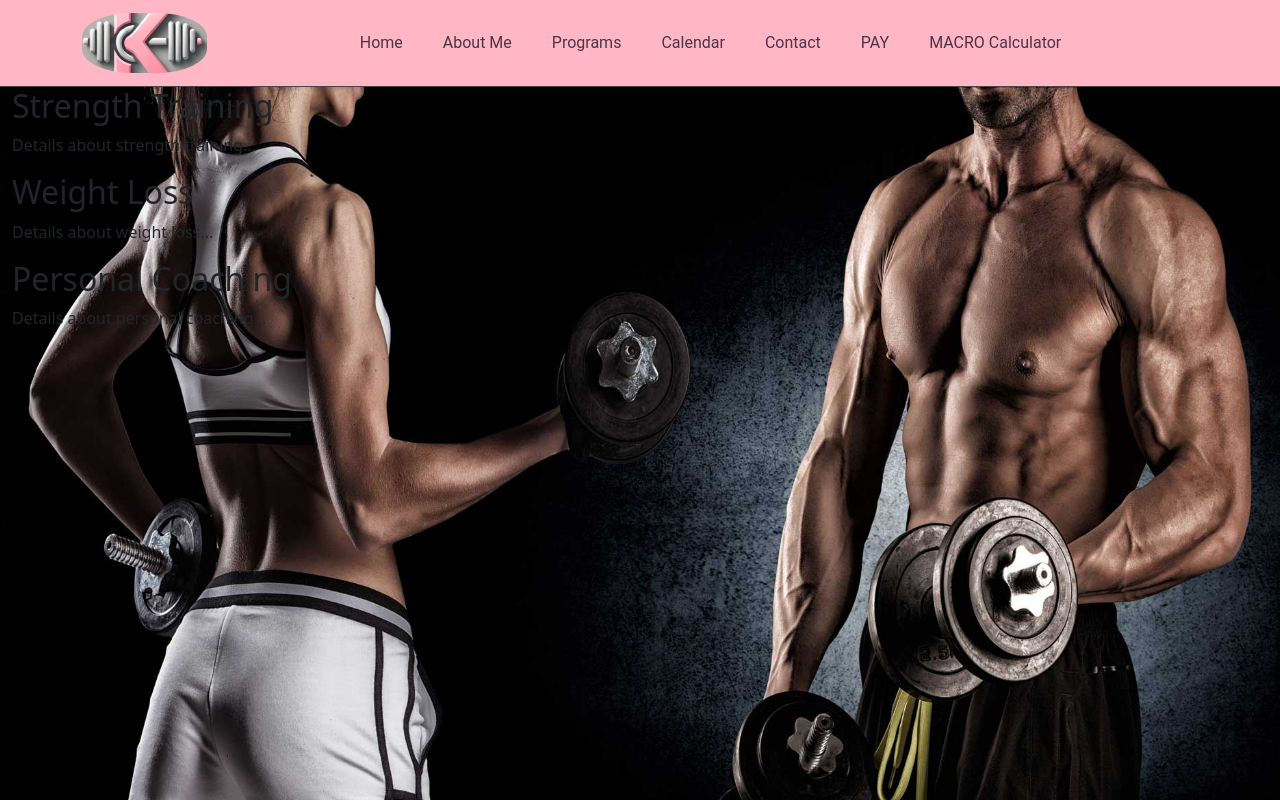
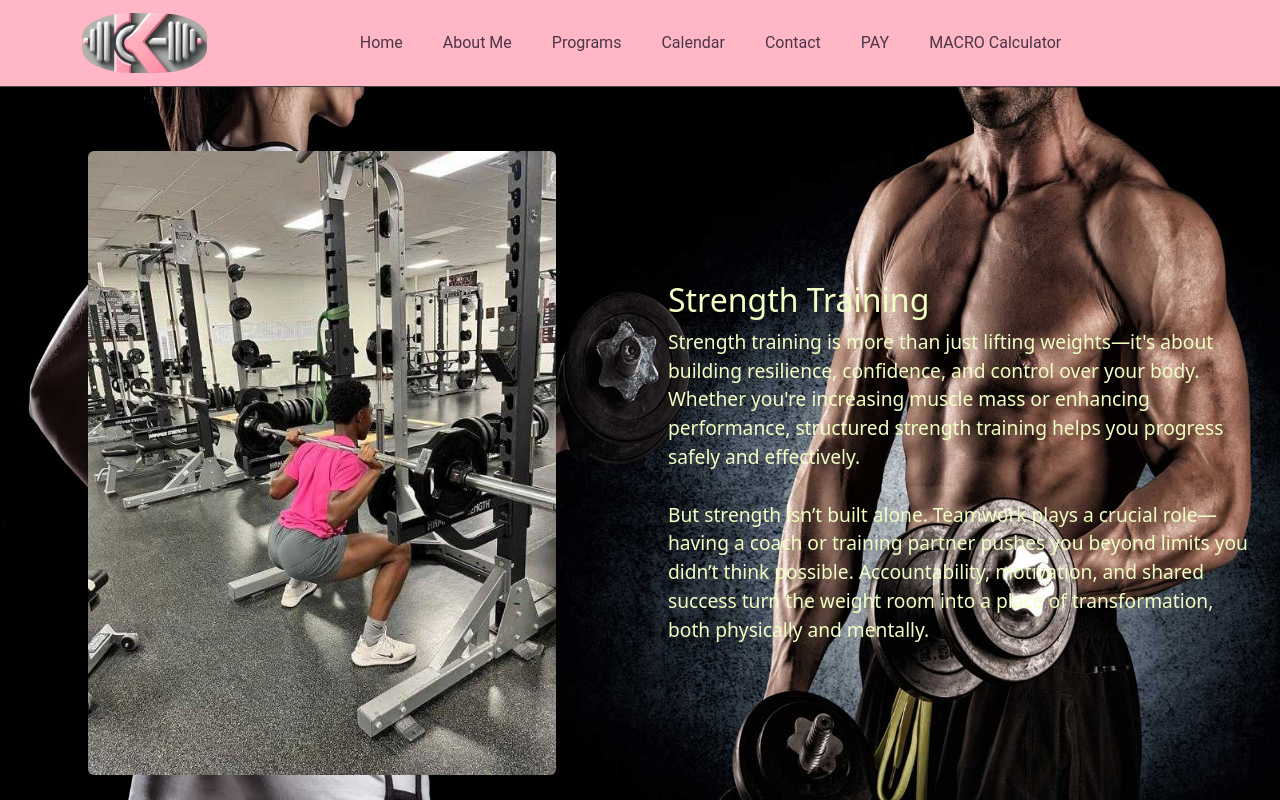
Before and after one commit to timbo84/kyfitness, a Next.js app: page /programs in a window 1280 px wide. Shown: the top 800 px of the page. Built offline with nearby package versions, Linux system fonts and the light colour scheme.

Commit message:
added programs page with dynamic page

```diff
--- a/app/globals.css
+++ b/app/globals.css
@@ -119,3 +119,8 @@ a {
   transform: scale(0.98);
   box-shadow: 0 2px 4px rgba(0, 0, 0, 0.2);
 }
+
+
+html {
+  scroll-behavior: smooth;
+}
--- a/app/programs/page.jsx
+++ b/app/programs/page.jsx
@@ -1,34 +1,23 @@
 "use client";
-import { Container, Row, Col } from "react-bootstrap";
+import Programs from "@/components/programs/index";
+import { Container, Row, Col, Card } from "react-bootstrap";
+
+export default function Home() {
 
 
-export default function Home() {
   return (
     <Container
       fluid
-      className="d-flex flex-column min-vh-100"
+      className="d-flex flex-column min-vh-100 p-3"
       style={{
         backgroundImage: 'url("/images/workout.jpg")',
         backgroundSize: "cover",
         backgroundPosition: "center",
         backgroundRepeat: "no-repeat",
+        backgroundAttachment: "fixed",
       }}
     >
-
-      <section id="strength">
-  <h2>Strength Training</h2>
-  <p>Details about strength training...</p>
-</section>
-
-<section id="weight-loss">
-  <h2>Weight Loss</h2>
-  <p>Details about weight loss...</p>
-</section>
-
-<section id="personal-coaching">
-  <h2>Personal Coaching</h2>
-  <p>Details about personal coaching...</p>
-</section>
+      <Programs />
     </Container>
   );
 }
--- a/components/HomePageCards/services.jsx
+++ b/components/HomePageCards/services.jsx
@@ -12,7 +12,7 @@ export default function Services() {
             <div className="card-body d-flex flex-column" style={{ color: "#f1ffc4", background: "#5d576b" }}>
               <h5 className="card-title">Strength Training</h5>
               <p className="card-text mt-auto">Build strength, boost endurance, and unlock your full potential with expert training.</p>
-              <Link href="/programs#strength" className="custom-btn text-decoration-none fw-bold">
+              <Link href="/programs/strength" className="custom-btn text-decoration-none fw-bold">
                 Learn More <span className="ms-1"> &rarr; </span>
               </Link>
             </div>
@@ -26,7 +26,7 @@ export default function Services() {
             <div className="card-body d-flex flex-column" style={{ color: "#f1ffc4", background: "#5d576b" }}>
               <h5 className="card-title">Weight Loss</h5>
               <p className="card-text mt-auto">Burn fat, build confidence, and transform your body with our proven weight loss programs.</p>
-              <Link href="/programs#weight-loss" className="custom-btn text-decoration-none fw-bold">
+              <Link href="/programs/weightloss" className="custom-btn text-decoration-none fw-bold">
                 Learn More <span className="ms-1"> &rarr; </span>
               </Link>
             </div>
@@ -40,7 +40,7 @@ export default function Services() {
             <div className="card-body d-flex flex-column" style={{ color: "#f1ffc4", background: "#5d576b" }}>
               <h5 className="card-title">Personal Coaching with a Team Mindset</h5>
               <p className="card-text mt-auto">Achieve your goals with expert guidance and a strong support system—because fitness is a team effort.</p>
-              <Link href="/programs#personal-coaching" className="custom-btn text-decoration-none fw-bold">
+              <Link href="/programs/personal" className="custom-btn text-decoration-none fw-bold">
                 Learn More <span className="ms-1"> &rarr; </span>
               </Link>
             </div>
--- /dev/null
+++ b/components/programs/index.jsx
@@ -0,0 +1,88 @@
+"use client";
+import { Container, Row, Col, Card } from "react-bootstrap";
+
+export default function Programs() {
+
+
+  const programs = [
+    {
+      id: "strength",
+      title: "Strength Training",
+      description:
+        "Strength training is more than just lifting weights—it's about building resilience, confidence, and control over your body. Whether you're increasing muscle mass or enhancing performance, structured strength training helps you progress safely and effectively.\n\nBut strength isn’t built alone. Teamwork plays a crucial role—having a coach or training partner pushes you beyond limits you didn’t think possible. Accountability, motivation, and shared success turn the weight room into a place of transformation, both physically and mentally.",
+      imgSrc: "/images/strength.jpg",
+    },
+    {
+      id: "weightloss",
+      title: "Weight Loss",
+      description:
+        "Losing weight isn’t about crash diets or endless cardio—it’s about sustainable habits that fuel a healthier lifestyle. A successful weight loss journey combines targeted workouts, balanced nutrition, and a mindset shift that prioritizes consistency over quick fixes.\n\nHaving the right support system makes all the difference. A coach or workout partner provides guidance, motivation, and encouragement, ensuring you stay committed to your goals. Teamwork fuels progress, making the process more enjoyable, effective, and rewarding. Together, we turn small changes into lifelong success.",
+      imgSrc: "/images/weightloss.jpg",
+    },
+    {
+      id: "personal",
+      title: "Personal Coaching",
+      description:
+        "A personal coach does more than create workouts—they craft a roadmap for your success, tailoring every session to your unique strengths, weaknesses, and goals. Whether you want to build muscle, lose weight, improve mobility, or boost athletic performance, a personalized plan ensures you reach your full potential.\n\nMore importantly, coaching isn’t just about what you do in the gym—it’s about having a partner in your fitness journey. Accountability, support, and expert guidance help break through plateaus and keep motivation high. With teamwork, we celebrate progress, overcome challenges, and make fitness a lifelong commitment.",
+      imgSrc: "/images/personal.jpg",
+    },
+  ];
+
+  return (
+    <>
+      {programs.map((program, index) => (
+        <Row
+          key={program.id}
+          className="align-items-center my-5"
+          style={{ color: "#f1ffc4" }}
+        >
+          {/* Image Column - Now Properly Centered */}
+          <Col
+            xs={12}
+            md={6}
+            className={`d-flex justify-content-center ${
+              index % 2 === 0 ? "order-md-1" : "order-md-2"
+            }`}
+          >
+            <div className="d-flex justify-content-center w-100">
+              <Card className="border-0 bg-transparent">
+                <Card.Img
+                  src={program.imgSrc}
+                  alt={program.title}
+                  className="img-fluid rounded mx-auto d-block"
+                  style={{ maxWidth: "80%", height: "auto" }} // Ensures proper centering
+                />
+              </Card>
+            </div>
+          </Col>
+
+          {/* Text Column - Centered on Mobile, Left/Right on Desktop */}
+          <Col
+            xs={12}
+            md={6}
+            className={`text-center text-md-start ${
+              index % 2 === 0 ? "order-md-2" : "order-md-1"
+            }`}
+          >
+            <Card className="border-0 bg-transparent">
+              <Card.Body>
+                <Card.Title style={{ fontSize: "2rem", color: "#f1ffc4" }}>
+                  {program.title}
+                </Card.Title>
+                <Card.Text
+                  style={{
+                    fontSize: "1.2rem",
+                    color: "#f1ffc4",
+                    whiteSpace: "pre-line",
+                  }}
+                >
+                  {program.description}
+                </Card.Text>
+              </Card.Body>
+            </Card>
+          </Col>
+        </Row>
+      ))}
+    </>
+  );
+}
```
Also changed, not shown: app/programs/[program]/page.js (added, +52 -0 lines).
